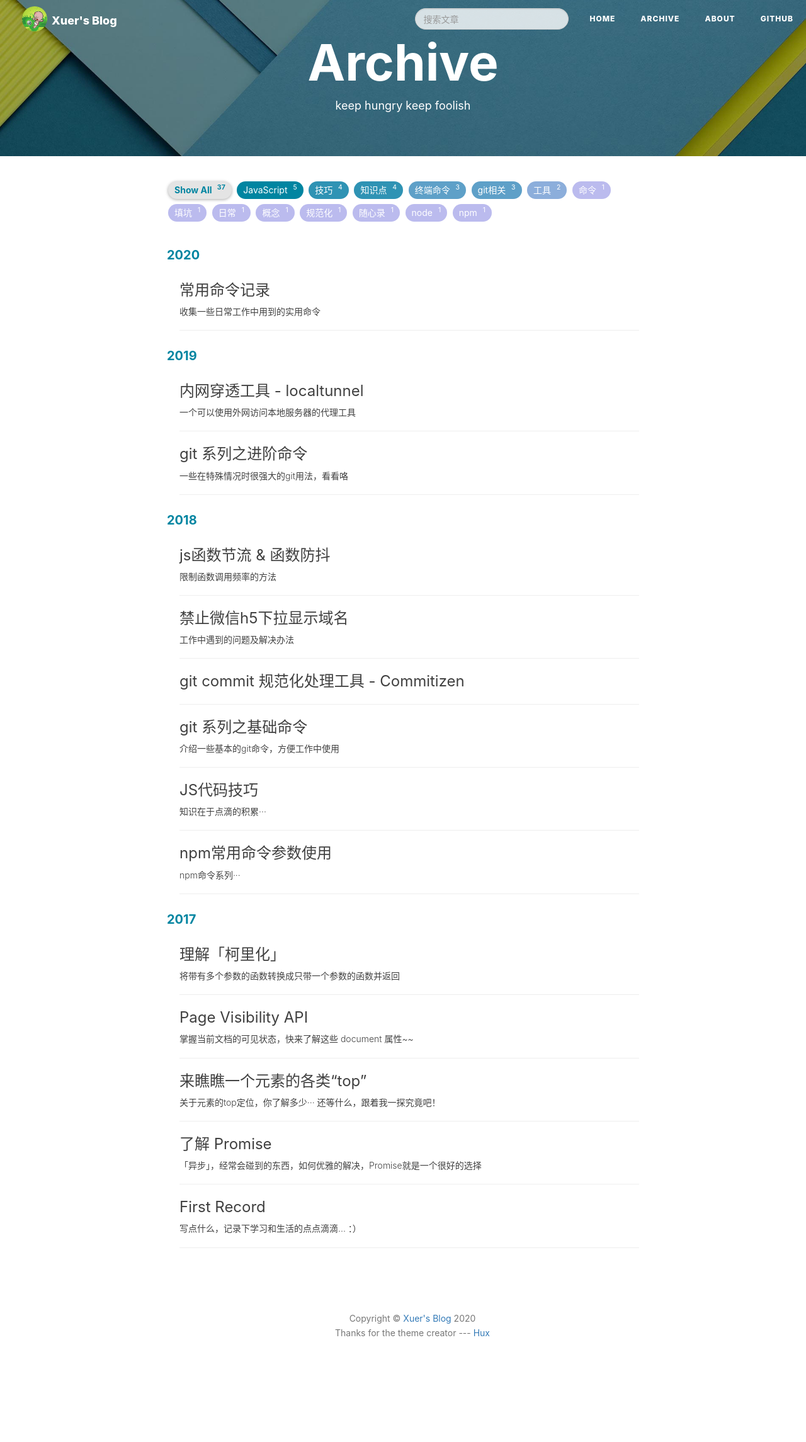
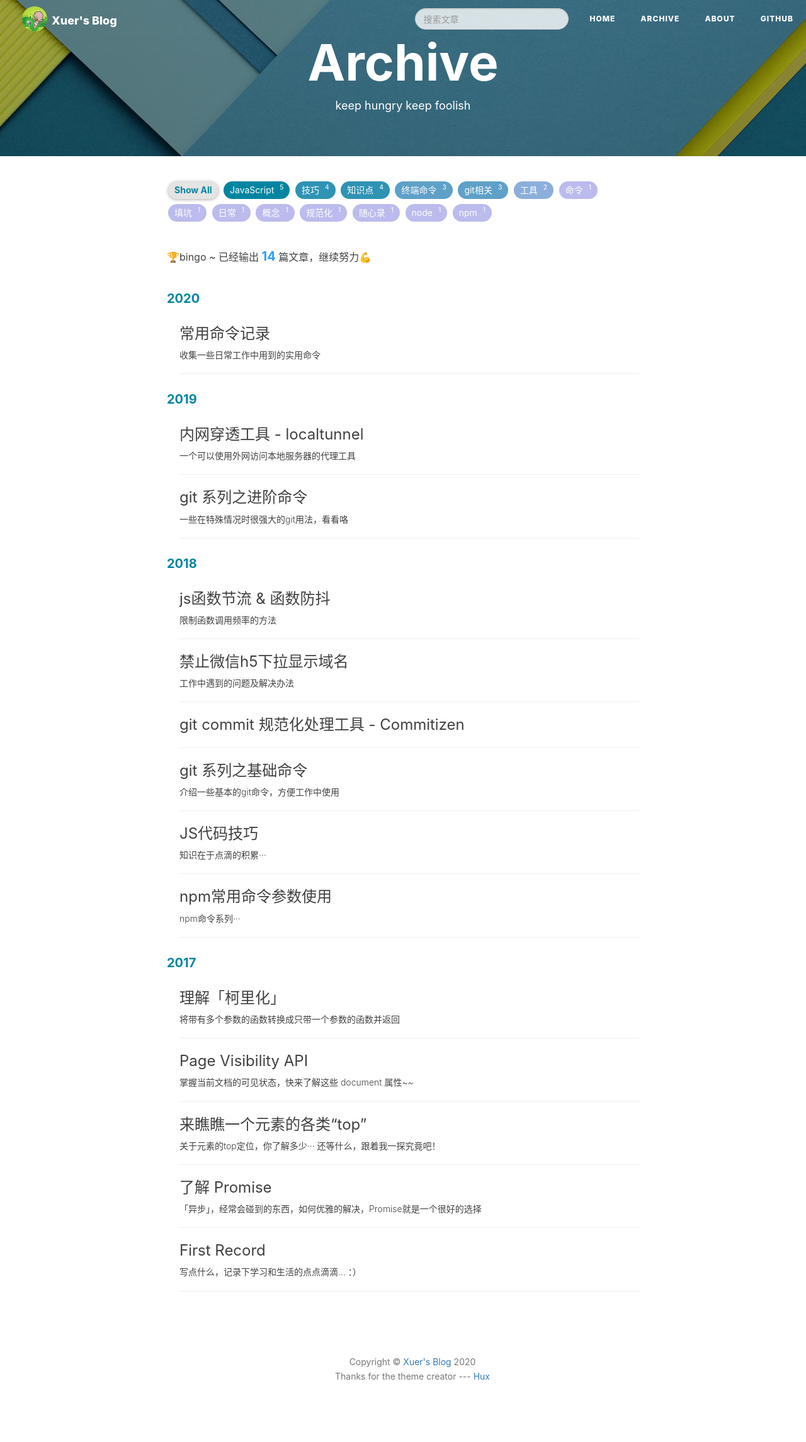
Before and after one commit to liuxingyu521/blog, a Jekyll site: the page built from archive.html, in a window 1280 px wide. Shown: the whole page at 63% size. Built offline with Jekyll 4.4.1, drawn with Linux system fonts in a browser that asks for light colours; nearby versions of some CDN libraries; library files that are not in the unit come from our copies; comment, search, counter and statistics services are not loaded; before the commit the page ends 2221 px from its top, so only the background shows below that.

Commit message:
:sparkles: 归档页和标签页增加博客总数展示

```diff
--- a/archive.html
+++ b/archive.html
@@ -28,7 +28,6 @@ header-img: "img/header-bg/tag-bg.jpg"
             <div id='tag_cloud' class="tags js-tags">
                 <a class="tag-button--all" data-encode="">
                   Show All
-                  <sup>37</sup>
                 </a>
                 {% capture tags %}
                 {% for tag in site.tags %}
@@ -45,6 +44,9 @@ header-img: "img/header-bg/tag-bg.jpg"
 
                 {{tags | split: "</a>" | sort | join: "</a>" | append: "</a>"}}
             </div>
+
+            <!-- 博客总数统计 -->
+            <p class="total-blogs">🏆bingo ~ 已经输出 <strong>{{ site.posts.size }}</strong> 篇文章，继续努力💪</p>
 
             <!-- 列表 -->
             <div class="one-tag-list js-result d-none">
--- a/css/xuer-blog.css
+++ b/css/xuer-blog.css
@@ -1119,6 +1119,10 @@ body {
   position: fixed;
   top: 60px;
 }
+.total-blogs strong {
+  color: #2f9eff;
+  font-size: 20px;
+}
 @media (prefers-color-scheme: dark) {
   body {
     color: #eee;
--- a/feed.xml
+++ b/feed.xml
@@ -11,7 +11,7 @@ layout: null
     <pubDate>{{ site.time | date_to_rfc822 }}</pubDate>
     <lastBuildDate>{{ site.time | date_to_rfc822 }}</lastBuildDate>
     <generator>Jekyll v{{ jekyll.version }}</generator>
-    {% for post in site.posts limit:10 %}
+    {% for post in site.posts %}
       <item>
         <title>{{ post.title | xml_escape }}</title>
         <description>{{ post.content | xml_escape }}</description>
--- a/less/xuer-blog.less
+++ b/less/xuer-blog.less
@@ -1282,6 +1282,12 @@ body {
   top: 60px;
 }
 
+// 博客总数
+.total-blogs strong {
+  color: #2f9eff;
+  font-size: 20px;
+}
+
 // 暗黑模式
 @media (prefers-color-scheme: dark) {
   body {
--- a/tags.html
+++ b/tags.html
@@ -36,6 +36,10 @@ header-img: "img/header-bg/tag-bg.jpg"
 
                 {{tags | split: "</a>" | sort | join: "</a>" | append: "</a>"}}
             </div>
+
+            <!-- 博客总数统计 -->
+            <p class="total-blogs">🏆bingo ~ 已经输出 <strong>{{ site.posts.size }}</strong> 篇文章，继续努力💪</p>
+
             <!-- 标签列表 -->
             {% for tag in site.tags %}
             <div class="one-tag-list">
```
Also changed, not shown: css/xuer-blog.min.css.
